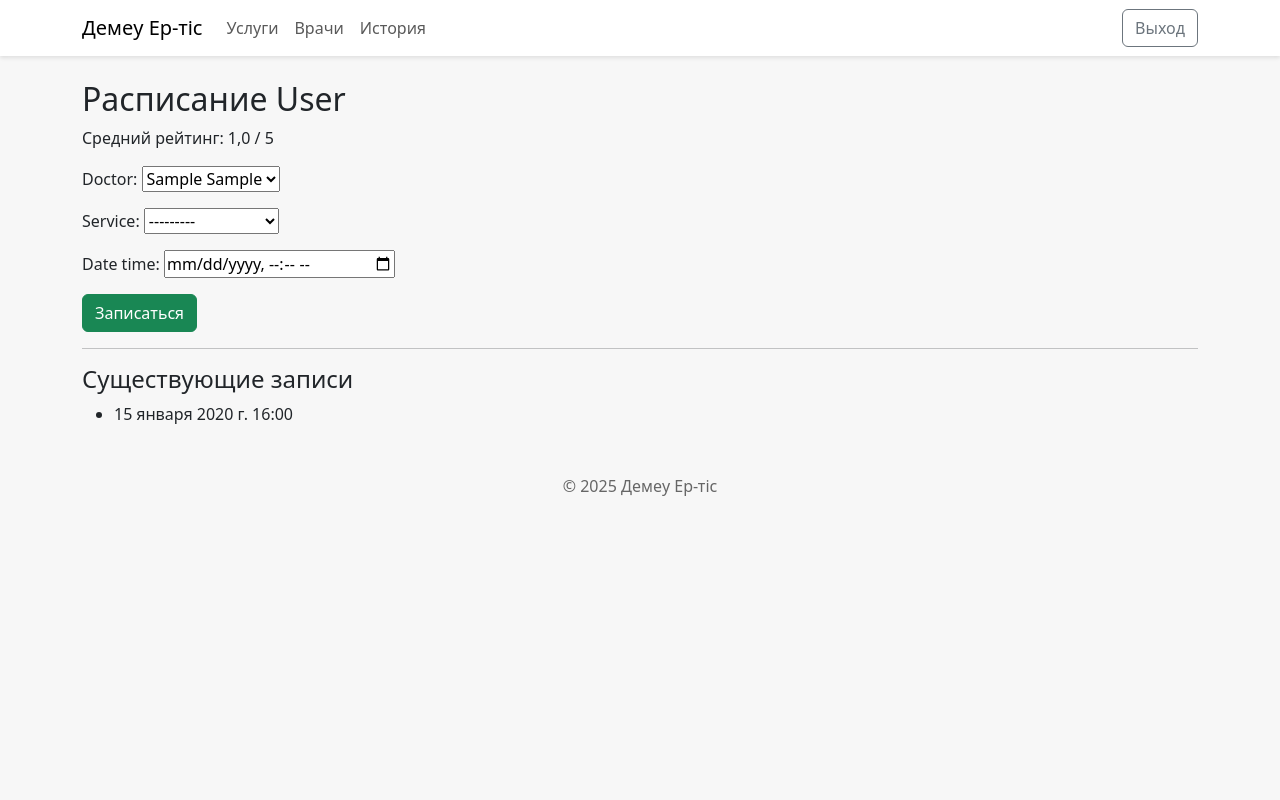
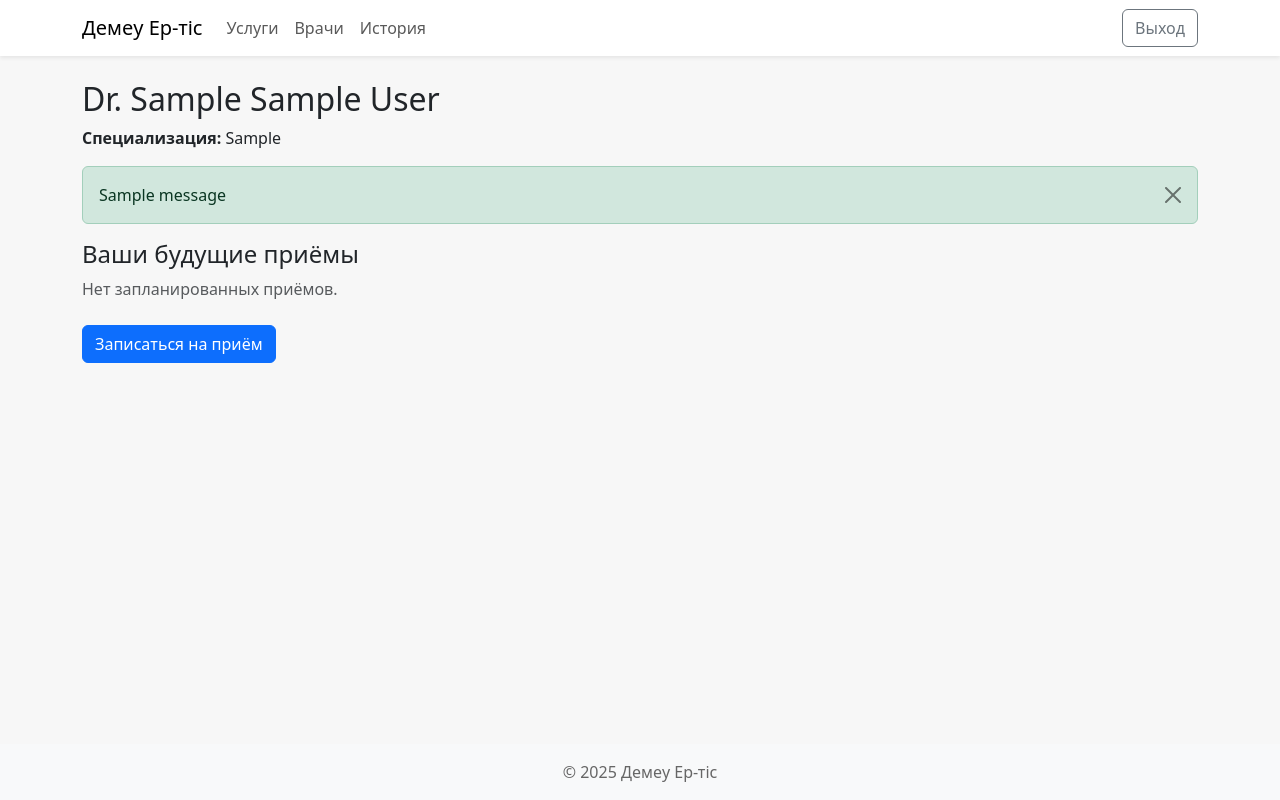
Before and after one commit to Temirlan2604/Demeu, a Django app: page /doctors/1/ in a window 1280 px wide. Run offline with Django 5.2, Linux system fonts and the light colour scheme; a user stored in the database is signed in; tables that the repository leaves empty hold one stand-in row (values such as "Sample post"); one stand-in notice (Sample message) is shown; some libraries are stand-ins or nearby versions.

Commit message:
календарь

```diff
--- a/web_project/clinic/templates/clinic/base.html
+++ b/web_project/clinic/templates/clinic/base.html
@@ -1,17 +1,27 @@
+{# clinic/templates/clinic/base.html #}
 {% load static %}
 <!DOCTYPE html>
 <html lang="ru">
-<head><meta charset="UTF-8"><meta name="viewport" content="width=device-width,initial-scale=1">
+<head>
+  <meta charset="UTF-8">
+  <meta name="viewport" content="width=device-width, initial-scale=1">
+  <!-- Bootstrap CSS -->
   <link href="https://cdn.jsdelivr.net/npm/bootstrap@5.3.3/dist/css/bootstrap.min.css" rel="stylesheet">
+  <!-- FullCalendar CSS -->
+  <link href="https://cdn.jsdelivr.net/npm/fullcalendar@6.1.8/index.global.min.css" rel="stylesheet">
+  <!-- Свои стили -->
   <link href="{% static 'clinic/css/custom.css' %}" rel="stylesheet">
-<title>Демеу Ер-тіс</title></head>
-<body>
-<nav class="navbar navbar-expand-lg navbar-light bg-white">
+  <title>Демеу Ер-тіс</title>
+</head>
+<body class="d-flex flex-column min-vh-100">
+  <nav class="navbar navbar-expand-lg navbar-light bg-white shadow-sm">
     <div class="container">
       <a class="navbar-brand" href="{% url 'service_list' %}">Демеу Ер-тіс</a>
-<button class="navbar-toggler" data-bs-toggle="collapse" data-bs-target="#nav"><span class="navbar-toggler-icon"></span></button>
+      <button class="navbar-toggler" type="button" data-bs-toggle="collapse" data-bs-target="#nav">
+        <span class="navbar-toggler-icon"></span>
+      </button>
       <div class="collapse navbar-collapse" id="nav">
-<ul class="navbar-nav me-auto">
+        <ul class="navbar-nav me-auto mb-2 mb-lg-0">
           <li class="nav-item"><a class="nav-link" href="{% url 'service_list' %}">Услуги</a></li>
           <li class="nav-item"><a class="nav-link" href="{% url 'doctor_list' %}">Врачи</a></li>
           <li class="nav-item"><a class="nav-link" href="{% url 'history' %}">История</a></li>
@@ -27,25 +37,17 @@
       </div>
     </div>
   </nav>
-<div class="container mt-4">{% block content %}{% endblock %}</div>
-<footer>© 2025 Демеу Ер-тіс</footer>
+
+  <main class="container my-4 flex-fill">
+    {% block content %}{% endblock %}
+  </main>
+
+  <footer class="bg-light text-center py-3 mt-auto">
+    © 2025 Демеу Ер-тіс
+  </footer>
+
+  <!-- Bootstrap JS -->
   <script src="https://cdn.jsdelivr.net/npm/bootstrap@5.3.3/dist/js/bootstrap.bundle.min.js"></script>
-<script>
-    document.getElementById('service-filter').addEventListener('input', function() {
-      const q = this.value.trim().toLowerCase();
-      document.querySelectorAll('.service-item').forEach(el => {
-        const name = el.dataset.name.toLowerCase();
-        el.style.display = name.includes(q) ? '' : 'none';
-      });
-    });
-    </script>
-    <script>
-        document.getElementById('doctor-filter').addEventListener('input', function() {
-          const q = this.value.trim().toLowerCase();
-          document.querySelectorAll('.doctor-item').forEach(el => {
-            const name = el.dataset.name.toLowerCase();
-            el.style.display = name.includes(q) ? '' : 'none';
-          });
-        });
-        </script>
-</body></html>
+  {% block extra_scripts %}{% endblock %}
+</body>
+</html>
--- a/web_project/clinic/templates/clinic/doctor_schedule.html
+++ b/web_project/clinic/templates/clinic/doctor_schedule.html
@@ -1,9 +1,163 @@
 {% extends 'clinic/base.html' %}
+{% load static %}
+
 {% block content %}
-<h2>Расписание {{ doctor.user.last_name }}</h2>
-<p>Средний рейтинг: {{ avg_rating|floatformat:1 }} / 5</p>
-<form method="post">{% csrf_token %}{{ form.as_p }}<button class="btn btn-success">Записаться</button></form>
-<hr>
-<h4>Существующие записи</h4>
-<ul>{% for a in appointments %}<li>{{ a.date_time }}</li>{% empty %}<li>Нет записей</li>{% endfor %}</ul>
+  <h2>Dr. {{ doctor.user.first_name }} {{ doctor.user.patronymic }} {{ doctor.user.last_name }}</h2>
+  <p><strong>Специализация:</strong> {{ doctor.specialization }}</p>
+
+  {% if messages %}
+    {% for msg in messages %}
+      <div class="alert alert-{{ msg.tags }} alert-dismissible fade show" role="alert">
+        {{ msg }}
+        <button type="button" class="btn-close" data-bs-dismiss="alert"></button>
+      </div>
+    {% endfor %}
+  {% endif %}
+
+  <h4>Ваши будущие приёмы</h4>
+  {% if upcoming %}
+    <ul class="list-group mb-4">
+      {% for appt in upcoming %}
+        <li class="list-group-item d-flex justify-content-between align-items-center">
+          {{ appt.date_time|date:"d.m.Y H:i" }}
+          <span class="badge bg-secondary">{{ appt.service.name }}</span>
+        </li>
+      {% endfor %}
+    </ul>
+  {% else %}
+    <p class="text-muted mb-4">Нет запланированных приёмов.</p>
+  {% endif %}
+
+  <!-- Кнопка открытия модального окна -->
+  <button class="btn btn-primary" data-bs-toggle="modal" data-bs-target="#calendarModal">
+    Записаться на приём
+  </button>
+
+  <!-- Modal: календарь + форма -->
+  <div class="modal fade" id="calendarModal" tabindex="-1" aria-labelledby="calendarModalLabel" aria-hidden="true">
+    <div class="modal-dialog modal-xl">
+      <div class="modal-content">
+        <div class="modal-header">
+          <h5 class="modal-title" id="calendarModalLabel">Выбор даты и времени</h5>
+          <button type="button" class="btn-close" data-bs-dismiss="modal"></button>
+        </div>
+        <div class="modal-body">
+          <div class="row">
+            <!-- Календарь -->
+            <div class="col-md-8">
+              <!-- задаём высоту: 70% от viewport или минимум 400px -->
+              <div id="modalCalendar" style="height:70vh; min-height:400px;"></div>
+            </div>
+            <!-- Форма -->
+            <div class="col-md-4">
+              <form id="modalBookingForm" method="post">
+                {% csrf_token %}
+                <div class="mb-3">
+                  <label for="svc" class="form-label">Услуга</label>
+                  <select name="service" id="svc" class="form-select" required>
+                    {% for svc in services %}
+                      <option value="{{ svc.pk }}">{{ svc.name }} — {{ svc.price }} ₸</option>
+                    {% endfor %}
+                  </select>
+                </div>
+                <div class="mb-3">
+                  <label class="form-label">Выбранный слот</label>
+                  <input type="text" id="dt_display" class="form-control" readonly placeholder="Не выбрано">
+                  <input type="hidden" name="date_time" id="dt_iso">
+                </div>
+                <button type="submit" class="btn btn-success w-100" {% if not user.is_authenticated %}disabled{% endif %}>
+                  Подтвердить запись
+                </button>
+              </form>
+            </div>
+          </div>
+        </div>
+      </div>
+    </div>
+  </div>
 {% endblock %}
+
+{% block extra_scripts %}
+  <!-- FullCalendar CSS/JS и локаль -->
+  <link href="https://cdn.jsdelivr.net/npm/fullcalendar@6.1.8/index.global.min.css" rel="stylesheet"/>
+  <script src="https://cdn.jsdelivr.net/npm/fullcalendar@6.1.8/index.global.min.js"></script>
+  <script src="https://cdn.jsdelivr.net/npm/fullcalendar@6.1.8/locales/ru.js"></script>
+
+  <script>
+    document.addEventListener('DOMContentLoaded', function() {
+      const modal   = document.getElementById('calendarModal');
+      const calEl   = document.getElementById('modalCalendar');
+      const dtIso   = document.getElementById('dt_iso');
+      const dtDisp  = document.getElementById('dt_display');
+
+      const busy = [
+        {% for a in appointments %}
+        { start: '{{ a.date_time|date:"c" }}' },
+        {% endfor %}
+      ];
+
+      let initialized = false;
+      modal.addEventListener('shown.bs.modal', () => {
+        if (initialized) return;
+        initialized = true;
+
+        const today = new Date(); today.setHours(0,0,0,0);
+
+        const calendar = new FullCalendar.Calendar(calEl, {
+          locale: 'ru',
+          initialView: 'timeGridWeek',
+          initialDate: today,
+          allDaySlot: false,
+
+          // часовые слоты
+          slotDuration: '01:00:00',
+          slotLabelInterval: '01:00:00',
+          snapDuration: '01:00:00',
+          defaultTimedEventDuration: '01:00:00',
+
+          // показывать шкалу с 9 до 16
+          slotMinTime: '09:00:00',
+          slotMaxTime: '18:00:00',
+
+          // скрываем воскресенье, блокируем прошлое
+          hiddenDays: [0],
+          validRange: { start: today },
+
+          // часы работы: Пн–Пт 9–16, Сб 9–13
+          businessHours: [
+            { daysOfWeek: [1,2,3,4,5], startTime: '09:00', endTime: '18:00' },
+            { daysOfWeek: [6],           startTime: '09:00', endTime: '13:00' }
+          ],
+
+          // события, выбор
+          events: busy,
+          selectable: true,
+          selectOverlap: false,
+          selectConstraint: 'businessHours',
+          eventOverlap: false,
+
+          // красивая метка времени и позиционирование на 9:00
+          slotLabelFormat: { hour: '2-digit', minute: '2-digit', hour12: false },
+          scrollTime: '09:00:00',
+
+          // растягиваем сетку на высоту контейнера
+          expandRows: true,
+          height: '70vh',
+          contentHeight: 'auto',
+
+          select: info => {
+            dtIso.value = info.startStr.slice(0,16);
+            const dt = new Date(info.start);
+            const opts = {
+              day:   '2-digit', month: '2-digit', year: 'numeric',
+              hour:  '2-digit', minute:'2-digit'
+            };
+            dtDisp.value = dt.toLocaleString('ru-RU', opts).replace(',', '');
+          }
+        });
+
+        calendar.render();
+      });
+    });
+  </script>
+{% endblock %}
--- a/web_project/clinic/views_ui.py
+++ b/web_project/clinic/views_ui.py
@@ -4,6 +4,8 @@ from django.contrib.auth.decorators import login_required
 from .forms import RegistrationForm, LoginForm, AppointmentForm, ReviewForm
 from .models import Service, Doctor, Appointment, Review
 from django.db.models import Q, Avg
+from django.utils import timezone
+import datetime
 
 # Общее контекстное меню
 def navbar_context(request):
@@ -61,17 +63,33 @@ def doctor_list(request):
 # Расписание врача
 @login_required
 def doctor_schedule(request, pk):
-    doctor = Doctor.objects.annotate(avg_rating=Avg('appointment__review__rating')).get(pk=pk)
+    doctor = get_object_or_404(Doctor, pk=pk)
     appointments = Appointment.objects.filter(doctor=doctor)
-    form = AppointmentForm(initial={'doctor':doctor})
-    if request.method=='POST':
-        form = AppointmentForm(request.POST)
-        if form.is_valid():
-            appt = form.save(commit=False)
-            appt.patient = request.user.patient
-            appt.save()
-            return redirect('history')
-    return render(request,'clinic/doctor_schedule.html',{ 'doctor':doctor,'appointments':appointments,'form':form, 'avg_rating': doctor.avg_rating})
+    services = Service.objects.all()
+
+    upcoming = appointments.filter(date_time__gte=timezone.now()).order_by('date_time')
+
+    if request.method == 'POST':
+        # получаем данные из формы
+        service_id = request.POST.get('service')
+        date_time = request.POST.get('date_time')  # формат: YYYY-MM-DDTHH:MM
+        service = Service.objects.get(pk=service_id)
+        # преобразуем в datetime
+        dt = datetime.datetime.fromisoformat(date_time)
+        # создаём запись
+        Appointment.objects.create(
+            patient=request.user.patient,
+            doctor=doctor,
+            service=service,
+            date_time=dt
+        )
+        return redirect('history')
+    return render(request, 'clinic/doctor_schedule.html', {
+        'doctor': doctor,
+        'appointments': appointments,
+        'services': services,
+        'upcoming': upcoming,
+    })
 
 # История приёмов
 @login_required
```
Lines whose indentation alone changed are shown as unchanged.
